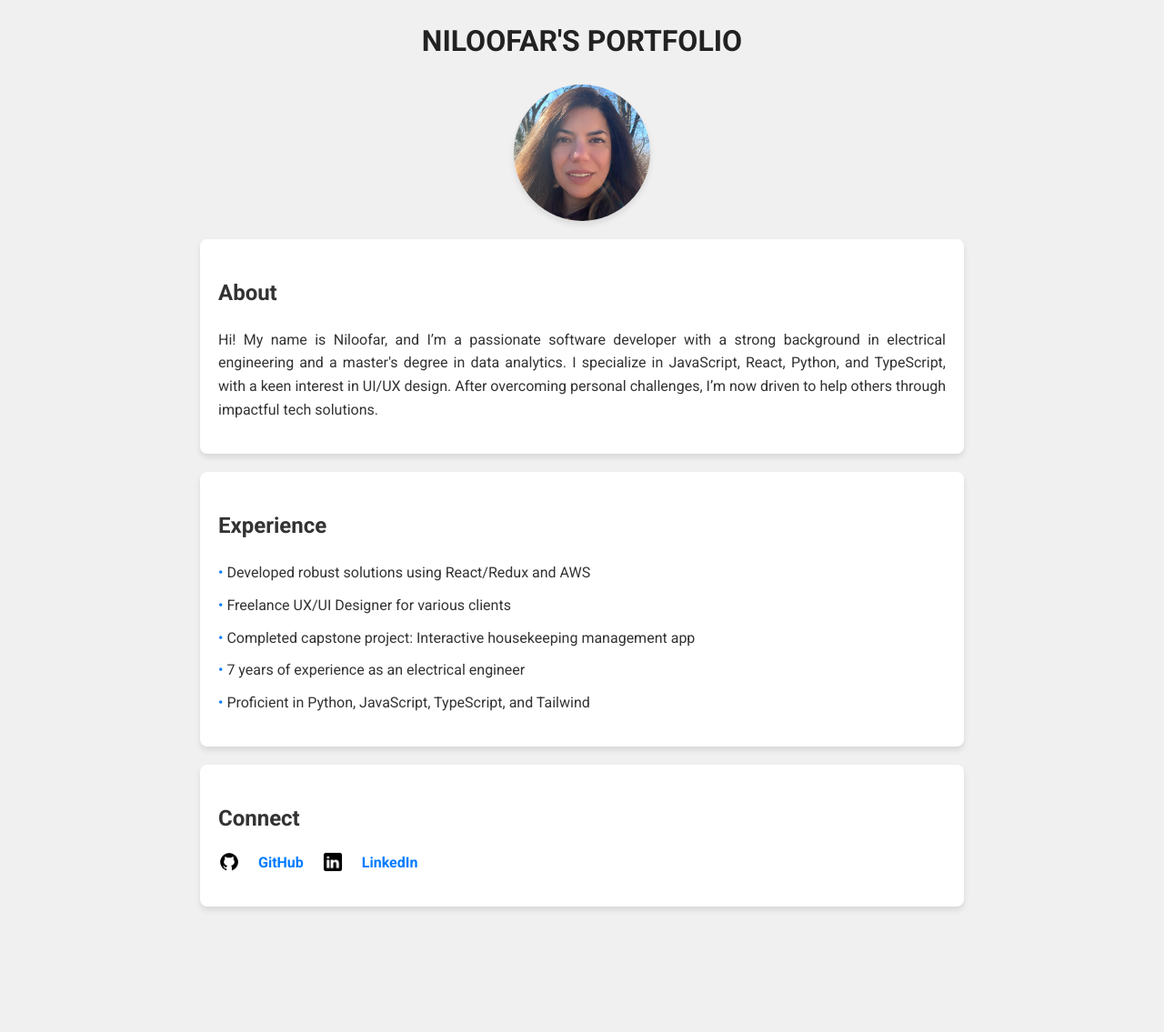
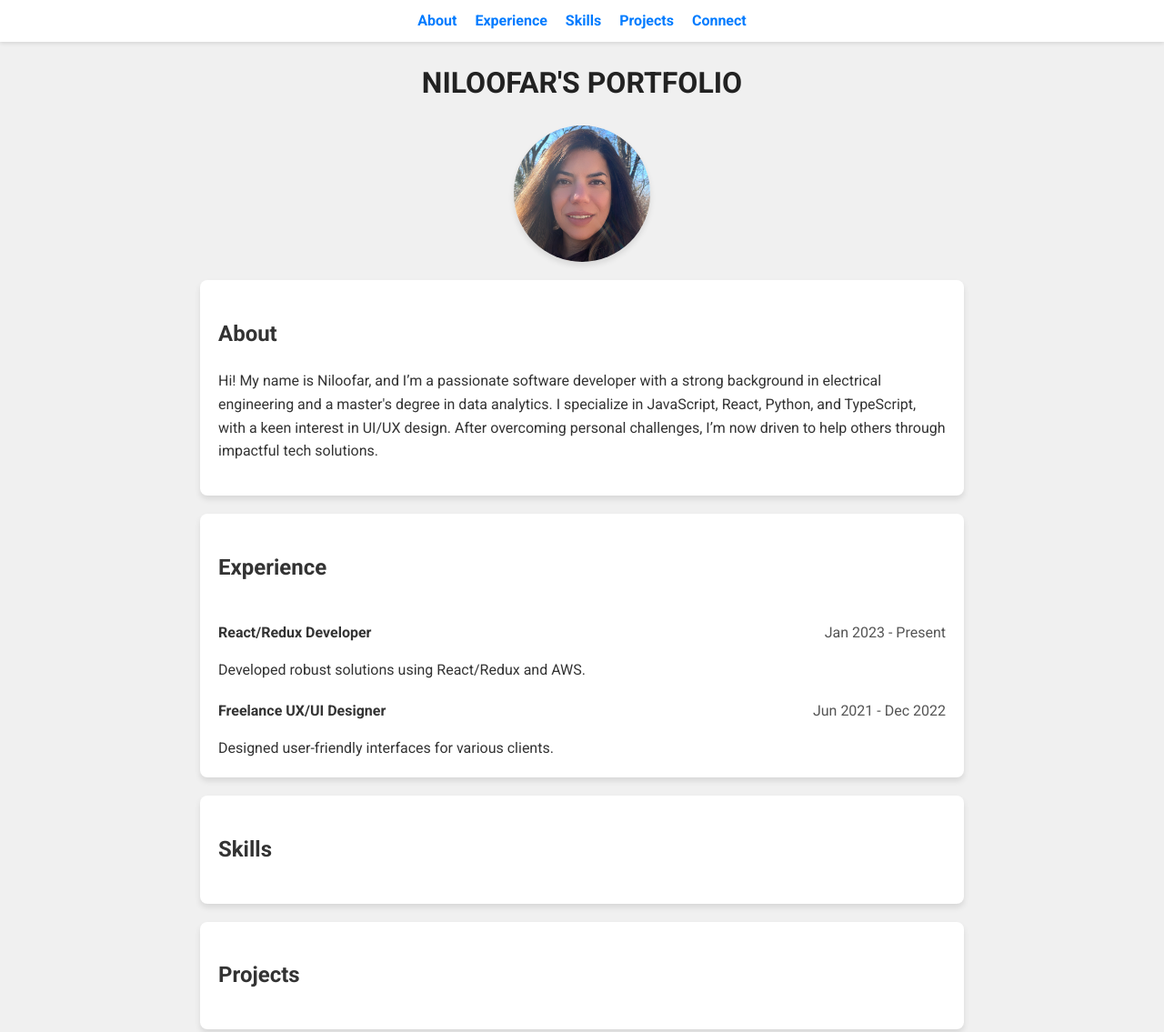
Before and after one commit to niloofar62/Niloofar-Nayebi-jupiter, a plain HTML site: page index.html in a window 1280 px wide. Shown: the top 1135 px of the page at 91% size. Before the commit the page ends 1017 px from the top, so only its background shows below. Drawn offline with Linux system fonts and the light colour scheme.

Commit message:
added navbar

```diff
--- a/css/index.css
+++ b/css/index.css
@@ -1,13 +1,13 @@
+/* Global Styles */
 body {
-    background-color: #f0f0f0; /* Light gray background */
-    color: #333; /* Dark gray text */
-    font-family: 'Roboto', sans-serif; /* Modern sans-serif font */
+    background-color: #f0f0f0;
+    color: #333;
+    font-family: 'Roboto', sans-serif;
     margin: 0;
     padding: 0;
     line-height: 1.6;
 }
 
-/* Style for the main header */
 h1 {
     text-transform: uppercase;
     text-align: center;
@@ -15,7 +15,47 @@ h1 {
     color: #222;
 }
 
-/* Section styles */
+/* Navigation Header */
+nav {
+    position: sticky; /* Makes the header sticky */
+    top: 0; /* Sticks to the top */
+    background-color: #fff; /* White background */
+    padding: 10px 0;
+    box-shadow: 0 2px 4px rgba(0, 0, 0, 0.1); /* Subtle shadow */
+    z-index: 1000; /* Ensures it stays above other elements */
+}
+
+nav ul {
+    display: flex; /* Horizontal layout */
+    justify-content: center; /* Center the items */
+    gap: 20px; /* Add space between links */
+    list-style: none; /* Remove bullets */
+    margin: 0;
+    padding: 0;
+}
+
+nav a {
+    text-decoration: none;
+    color: #007bff;
+    font-weight: bold;
+}
+
+nav a:hover {
+    color: #0056b3; /* Darker blue on hover */
+}
+
+/* Profile Image */
+.profile-image {
+    display: block;
+    margin: 0 auto 20px;
+    border-radius: 50%; /* Make the image a circle */
+    width: 150px;
+    height: 150px;
+    object-fit: cover; /* Crop and fit the image */
+    box-shadow: 0 4px 6px rgba(0, 0, 0, 0.1); /* Subtle shadow */
+}
+
+/* Section Styles */
 section {
     margin: 20px auto;
     padding: 20px;
@@ -25,71 +65,57 @@ section {
     box-shadow: 0 4px 6px rgba(0, 0, 0, 0.1);
 }
 
-/* About section */
-#About p {
-    text-align: justify;
+/* Experience Section (Flexbox Layout) */
+#Experience {
+    display: flex;
+    flex-direction: column;
+    gap: 20px;
 }
 
-/* Experience section */
-#Experience ul {
-    list-style: none;
-    padding: 0;
+.experience-item {
+    display: flex;
+    flex-wrap: wrap; /* Allows items to wrap on smaller screens */
+    gap: 10px;
 }
 
-#Experience ul li {
-    margin: 10px 0;
-    padding-left: 20px;
-    text-indent: -20px;
+.job-title {
+    flex: 2; /* Take more space for the job title */
+    font-weight: bold;
 }
 
-#Experience ul li::before {
-    content: "• ";
-    color: #007bff; /* Blue bullet point */
+.job-dates {
+    flex: 1; /* Take less space for dates */
+    text-align: right;
+    color: #555;
 }
 
-/* Connect section */
-#Connect h2 {
-    margin-bottom: 10px;
+.job-description {
+    flex-basis: 100%; /* Span full width */
+    color: #333;
+    margin-top: 5px;
 }
 
+/* Connect Section (Flexbox Layout) */
 #Connect ul {
     list-style: none;
     padding: 0;
-    display: flex;
-    gap: 20px;
+    display: flex; /* Align items horizontally */
+    gap: 20px; /* Space between items */
+    justify-content: center; /* Center align the icons */
 }
 
 #Connect a {
     text-decoration: none;
     color: #007bff;
     font-weight: bold;
-    display: flex;
+    display: flex; /* Align icon and text */
     align-items: center;
-    gap: 20px;
-}
-
-
-#Connect a:hover {
-    color: #777f8800;
-}
-
-/* Profile image */
-.profile-image {
-    display: block;
-    margin: 0 auto 20px;
-    border-radius: 50%;
-    width: 150px; /* Set fixed width */
-    height: 150px; /* Set fixed height (same as width) */
-    object-fit: cover; /* Ensure the image fills the circle */
-    box-shadow: 0 4px 6px rgba(0, 0, 0, 0.1); /* Optional: Add a subtle shadow */
+    gap: 8px; /* Space between icon and text */
 }
 
 .social-icon {
     width: 24px;
     height: 24px;
-    vertical-align: middle; /* Ensure vertical alignment */
     display: inline-block;
-    margin: 0; /* Remove any default margins */
-    padding: 0; /* Remove any default padding */
-    object-fit: contain; /* Ensure the image fits its dimensions */
+    vertical-align: middle;
 }
--- a/index.html
+++ b/index.html
@@ -10,9 +10,22 @@
     <link rel="stylesheet" href="css/index.css">
 </head>
 <body>
+    <!-- Sticky Navigation Header -->
+    <nav>
+        <ul>
+            <li><a href="#About">About</a></li>
+            <li><a href="#Experience">Experience</a></li>
+            <li><a href="#Skills">Skills</a></li>
+            <li><a href="#Projects">Projects</a></li>
+            <li><a href="#Connect">Connect</a></li>
+        </ul>
+    </nav>
+
+    <!-- Main Header -->
     <h1>Niloofar's Portfolio</h1>
     <img src="images/profile.jpg" alt="Niloofar's Profile Picture" class="profile-image">
 
+    <!-- About Section -->
     <section id="About">
         <h2>About</h2>
         <p>
@@ -20,17 +33,33 @@
         </p>
     </section>
 
+    <!-- Experience Section -->
     <section id="Experience">
         <h2>Experience</h2>
-        <ul>
-            <li>Developed robust solutions using React/Redux and AWS</li>
-            <li>Freelance UX/UI Designer for various clients</li>
-            <li>Completed capstone project: Interactive housekeeping management app</li>
-            <li>7 years of experience as an electrical engineer</li>
-            <li>Proficient in Python, JavaScript, TypeScript, and Tailwind</li>
-        </ul>
+        <div class="experience-item">
+            <div class="job-title">React/Redux Developer</div>
+            <div class="job-dates">Jan 2023 - Present</div>
+            <div class="job-description">Developed robust solutions using React/Redux and AWS.</div>
+        </div>
+        <div class="experience-item">
+            <div class="job-title">Freelance UX/UI Designer</div>
+            <div class="job-dates">Jun 2021 - Dec 2022</div>
+            <div class="job-description">Designed user-friendly interfaces for various clients.</div>
+        </div>
     </section>
 
+    <!-- Skills Section -->
+    <section id="Skills">
+        <h2>Skills</h2>
+    </section>
+
+    <!-- Projects Section -->
+    <section id="Projects">
+        <h2>Projects</h2>
+        <ul></ul>
+    </section>
+
+    <!-- Connect Section -->
     <section id="Connect">
         <h2>Connect</h2>
         <ul>
```
